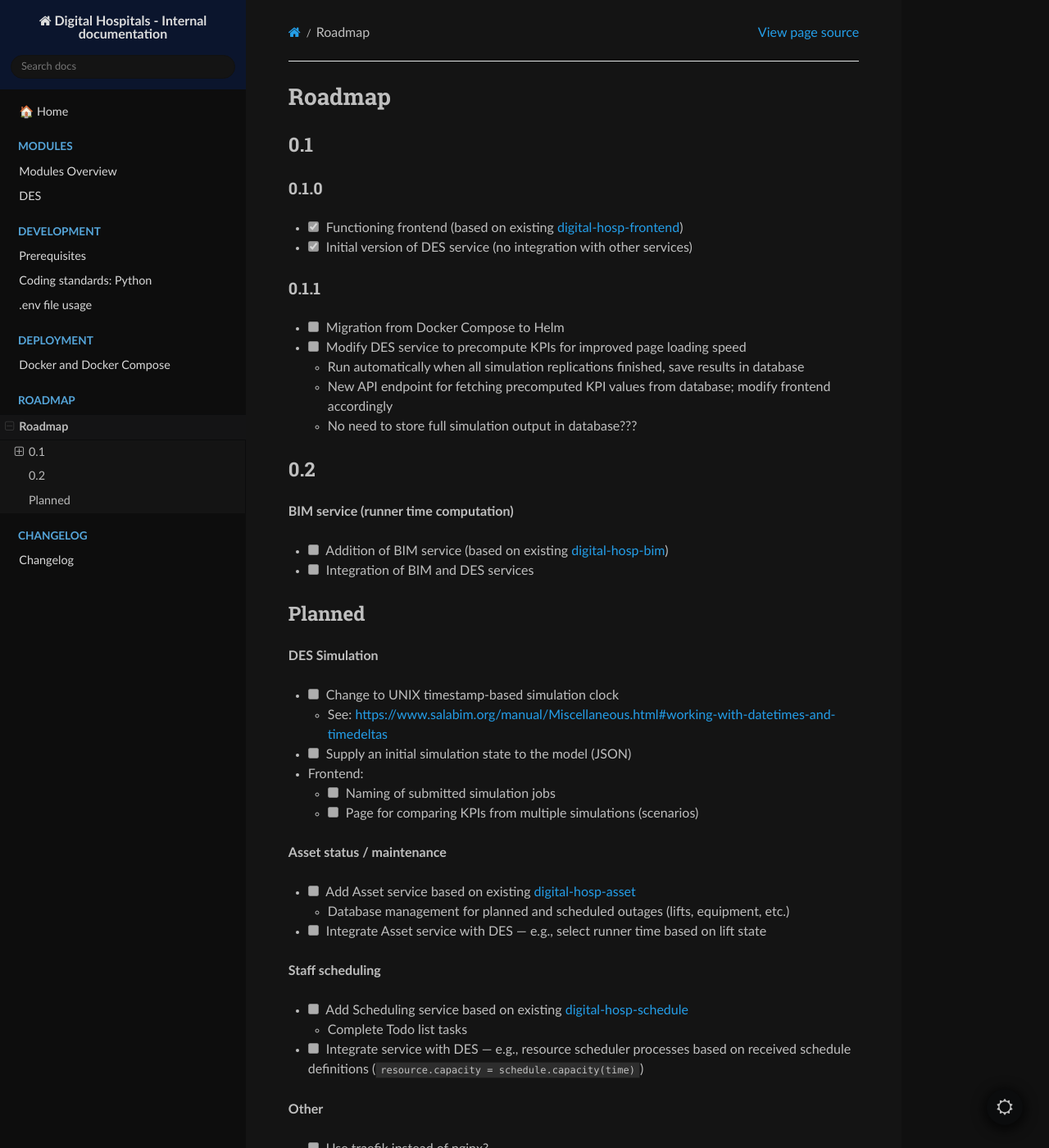
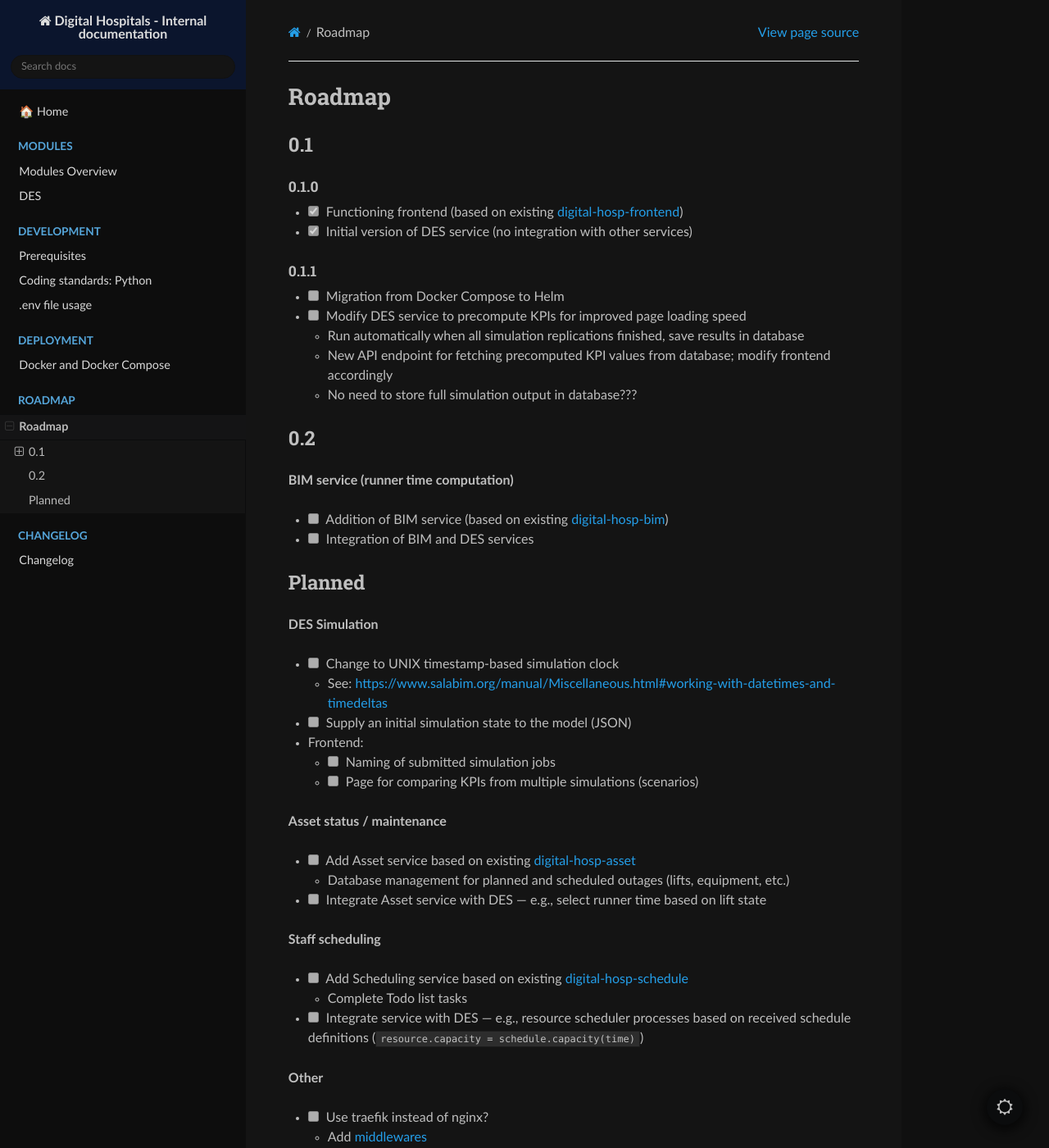
Before and after one commit to cam-digital-hospitals/dighosp_monorepo, a Sphinx documentation site: the page built from dighosp-docs/source/roadmap.md, in a window 1280 px wide and 1400 px high. Shown: the whole window at 82% size. Built offline with Sphinx 7.4.7 and the Read the Docs theme 2.0.0, drawn with Linux system fonts in a browser that asks for light colours.

Commit message:
Docs: Add custom CSS

```diff
--- /dev/null
+++ b/dighosp-docs/source/_static/custom.css
@@ -0,0 +1,21 @@
+.rst-content h3 {
+    font-size: 110% !important;
+    margin-bottom: 8px !important;
+}
+
+.rst-content h4 {
+    font-size: 105% !important;
+    margin-bottom: 2px !important;
+}
+
+.rst-content h5 {
+    font-size: 100% !important;
+    margin-bottom: 0 !important;
+}
+
+.rst-content h6 {
+    font-size: 100% !important;
+    font-weight: normal !important;
+    font-style: italic;
+    margin-bottom: 0 !important;
+}
--- a/dighosp-docs/source/conf.py
+++ b/dighosp-docs/source/conf.py
@@ -39,3 +39,4 @@ exclude_patterns = []
 
 html_theme = 'sphinx_rtd_theme'
 html_static_path = ['_static']
+html_css_files = ['custom.css']
```
